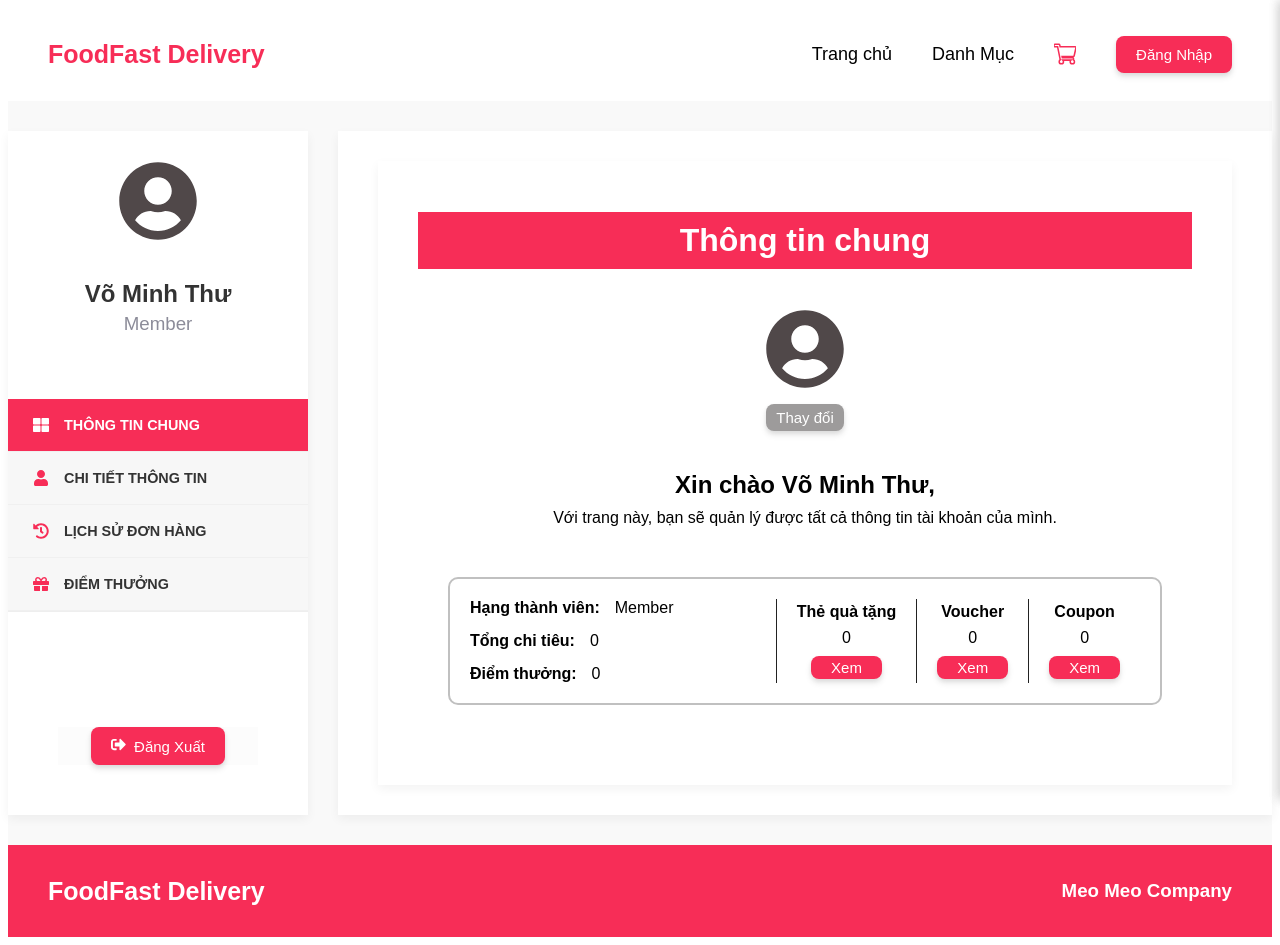
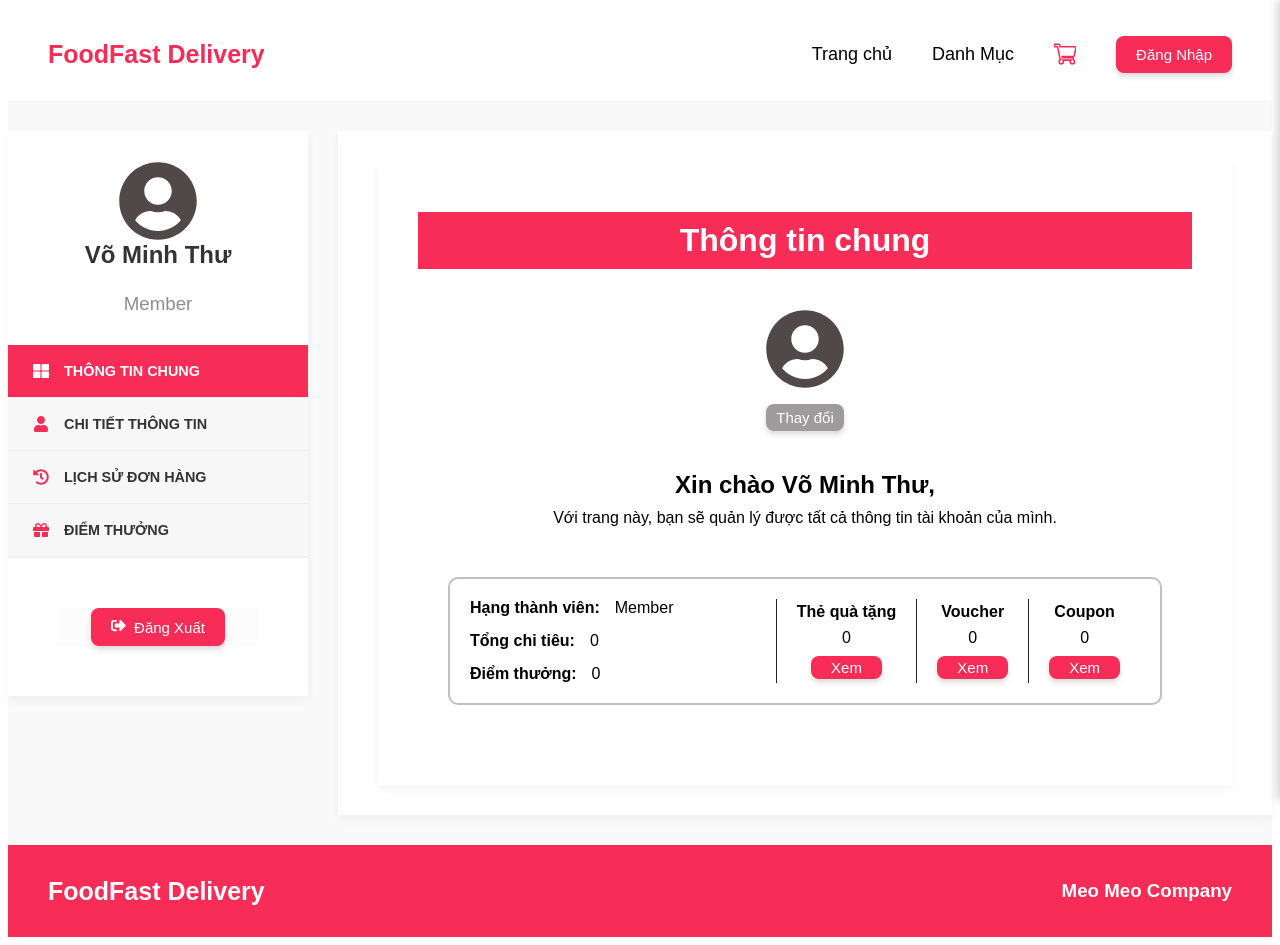
Before and after one commit to vvinh118/FoodFast-Delivery, a React (Vite) app in the folder apps/web/: page /userProfile in a window 1280 px wide. Built offline with nearby package versions, Linux system fonts and the light colour scheme.

Commit message:
Update UserProfile.tsx

```diff
--- a/apps/web/src/pages/UserProfile.tsx
+++ b/apps/web/src/pages/UserProfile.tsx
@@ -26,24 +26,23 @@ const ColMenu = styled.div`
     box-shadow: 0 4px 10px rgba(0, 0, 0, 0.05);
     display: flex;
     flex-direction: column;
-    justify-content: space-between;
+    align-self: flex-start;
 `
 const HeaderMenu = styled.div`
     display: flex;
     flex-direction: column;
     align-items: center;
-    margin-top: 30px;
+    margin: 30px 0 30px;
 `
 const UserAvatar = styled(FaUserCircle)`
     font-size: 80px;
     color: #504849;
-    margin-bottom: 15px;
 `
 const UserName = styled.h3`
     font-size: 1.5rem;
     font-weight: 700;
     color: #333;
-    margin-bottom: 5px;
+    margin-top: auto;
 `
 const NavTitle = styled.h3`
     display: flex;
```
